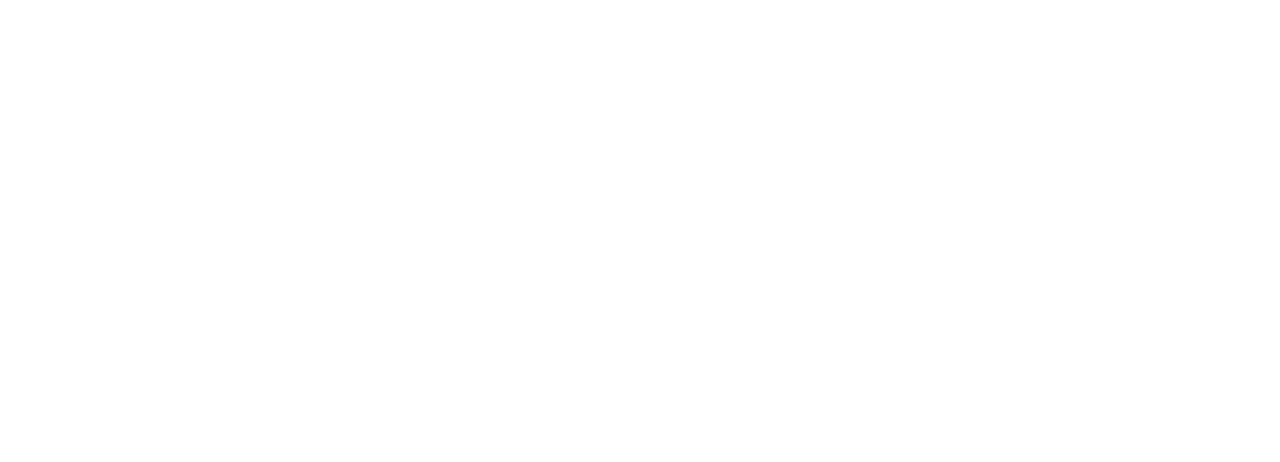
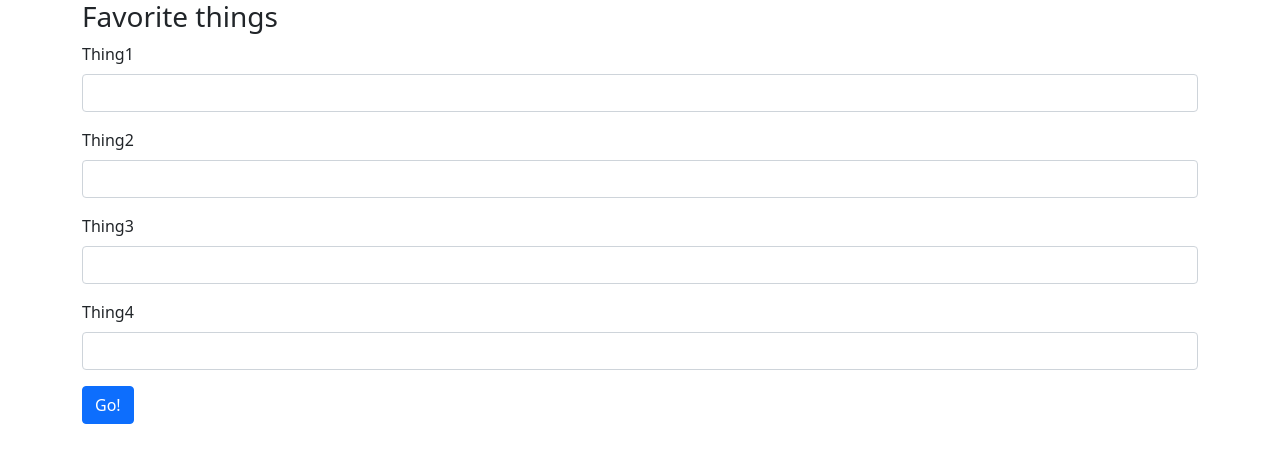
Before and after one commit to DanielAdeyemi/Epicodus_practice_1_19_favorite_things, a plain HTML site: page index.html in a window 1280 px wide. Drawn offline with nearby package versions, Linux system fonts and the light colour scheme.

Commit message:
show input forms for user co-authored-by: Ashley Porter<porter.ashley13@gmail.com> co-authored-by: Michael Burton<micbur1@gmail.com>

```diff
--- a/index.html
+++ b/index.html
@@ -12,7 +12,28 @@
 </head>
 
 <body>
-
+  <div class="container">
+    <h3>Favorite things</h3>
+    <form>
+      <div class="mb-3">
+        <label for="favThing1" class="form-label">Thing1</label>
+        <input type="text" class="form-control" id="Input1">
+      </div>
+      <div class="mb-3">
+        <label for="favThing2" class="form-label">Thing2</label>
+        <input type="text" class="form-control" id="Input2">
+      </div>
+      <div class="mb-3">
+        <label for="favThing3" class="form-label">Thing3</label>
+        <input type="text" class="form-control" id="Input3">
+      </div>
+      <div class="mb-3">
+        <label for="favThing4" class="form-label">Thing4</label>
+        <input type="text" class="form-control" id="Input4">
+      </div>
+      <button type="button submit" class="btn btn-primary">Go!</button>
+    </form>
+  </div>
 </body>
 
 </html>
```
